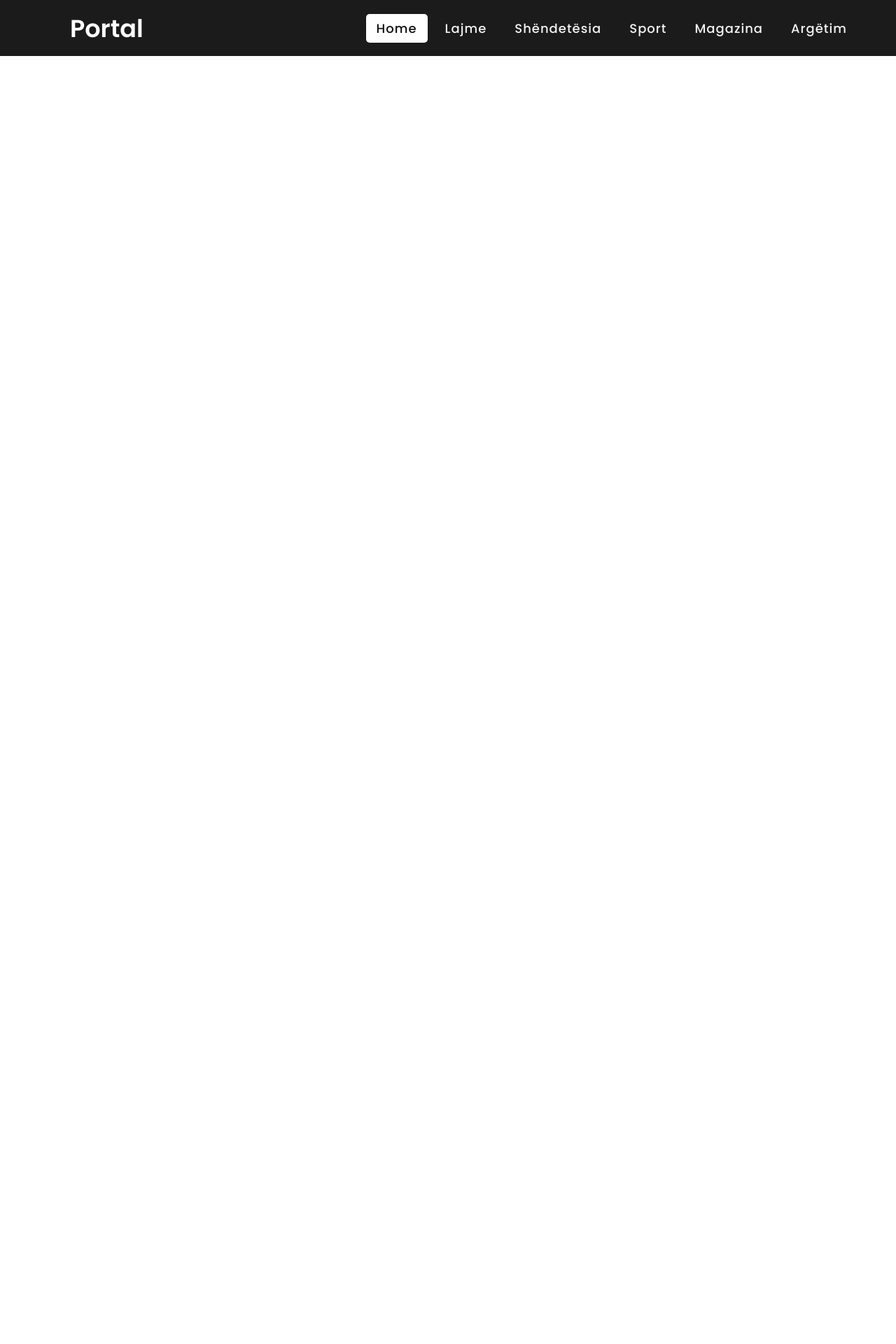
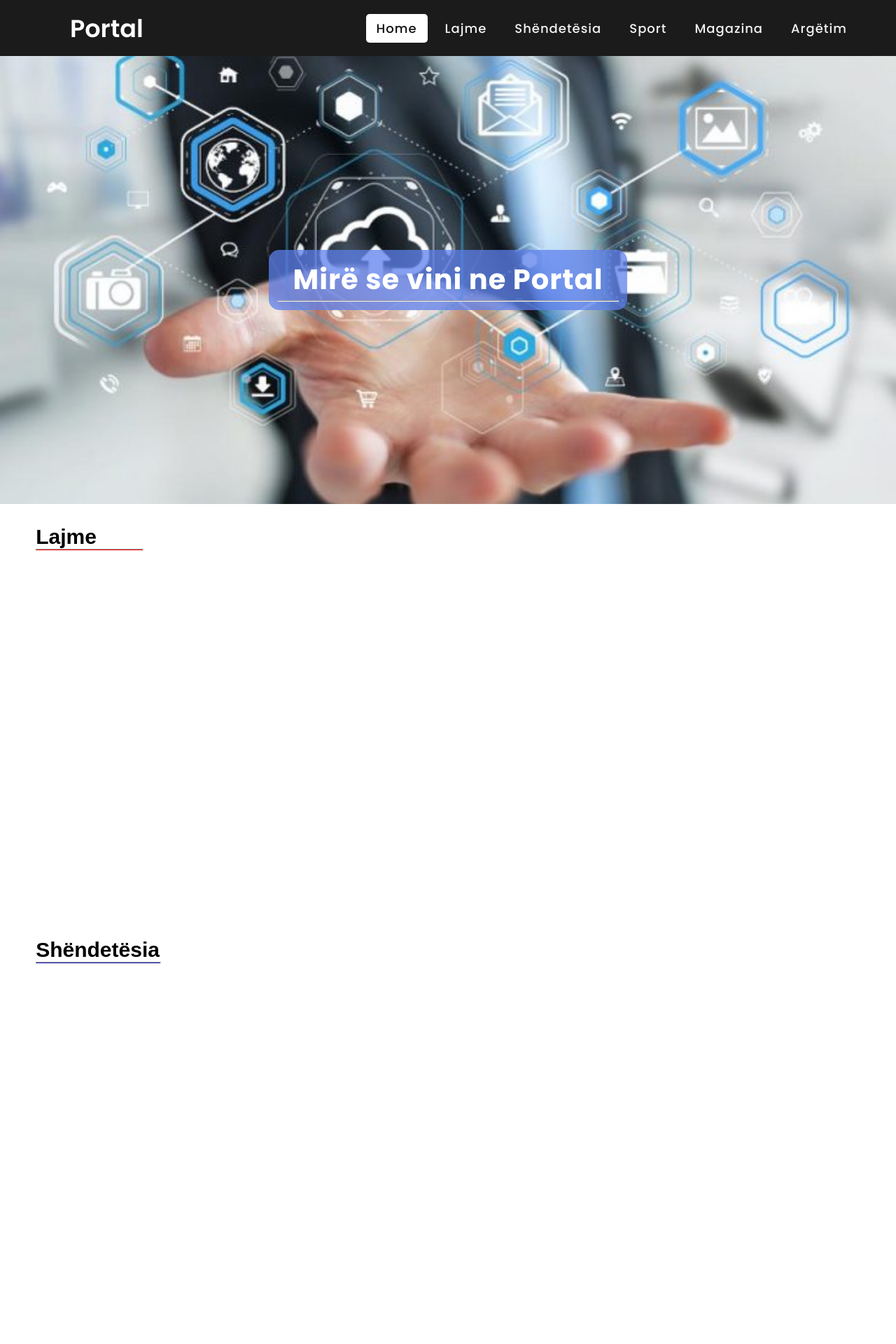
Before and after one commit to Aulon1/INT20_21_Gr21, a PHP site: page /portal.html in a window 1280 px wide. Shown: the top 1920 px of the page at 70% size. Before the commit the page ends 80 px from the top, so only its background shows below. Run offline with PHP 8.4, Linux system fonts and the light colour scheme; some libraries are stand-ins or nearby versions.

Commit message:
Home Sruktura dhe nje Modifkim te Argetimi

```diff
--- a/Argëtim.html
+++ b/Argëtim.html
@@ -26,7 +26,7 @@ Portal</div>
 </ul>
 
 </nav>
-<body>
+
 
 <div class="pjesa1">
   <button type="submit">Have Fun</button>
--- a/Snake.js
+++ b/Snake.js
@@ -25,8 +25,7 @@
       var dy = 0;
 
 
-      const restartButon = document.getElementById("restart");
-      document.addEventListener("click", gameRestart);
+
 
       // E merr id e canvasit
       const snakeboard = document.getElementById("snakeboard");
--- /dev/null
+++ b/portal.css
@@ -0,0 +1,169 @@
+*{
+    margin: 0;
+    padding: 0;
+    box-sizing: border-box;
+
+  }
+  /* Pjesa e fotografis e para */
+.pjesa1{
+    background-image: url(fotoHome.jpg);
+    display: flex;
+    align-items: center;
+    justify-content: center;
+    width: 100%;
+    height: 80vh;
+    background-size: cover;
+    background-position: center;
+
+}
+
+
+
+.pjesa1 h1{
+    background-color: rgba(94, 128, 238, 0.74);
+    color:  white;
+    border: none;
+    font-size: 40px;
+    padding: 12px;
+    border-radius: 15px;
+    width: 40%;
+    letter-spacing: 1px;
+    text-align: center;
+
+}
+ .pjesa1 h1:hover{
+
+    color: #111;
+    background: #fff;
+ }
+
+
+ .PjesaLajmeve{
+     width: 100%;
+     height: 70vh;
+     margin-top: 30px;
+
+ }
+
+ .Titulli1{
+    width: 20%;
+    margin-left: 4%;
+    }
+
+
+ .Titulli1 h2:hover{
+    opacity: 0.7;
+ }
+
+.Titulli1  hr{
+   background-color: red;
+   width: 60%;
+   height: 3px;
+}
+
+
+
+ .PjesaShendetesis{
+    width: 100%;
+    height: 70vh;
+    margin-top: 30px;
+ }
+
+ .Titulli2{
+   width: 20%;
+   margin-left: 4%;
+   }
+
+
+.Titulli2 h2:hover{
+   opacity: 0.7;
+}
+
+.Titulli2  hr{
+  background-color: rgb(28, 25, 184);
+  width: 70%;
+  height: 3px;
+}
+
+
+
+
+ .PjesaSport{
+    width: 100%;
+    height: 70vh;
+    margin-top: 30px;
+
+ }
+
+ .Titulli3{
+   width: 20%;
+   margin-left: 4%;
+   }
+
+
+.Titulli3 h2:hover{
+   opacity: 0.7;
+}
+
+.Titulli3  hr{
+  background-color: rgb(0, 255, 21);
+  width: 50%;
+  height: 3px;
+}
+
+
+
+
+
+
+ .PjesaMagazina{
+    width: 100%;
+    height: 70vh;
+    margin-top: 30px;
+ }
+
+
+ .Titulli4{
+   width: 20%;
+   margin-left: 4%;
+   }
+
+
+.Titulli4 h2:hover{
+   opacity: 0.7;
+}
+
+.Titulli4  hr{
+  background-color: rgb(146, 0, 151);
+  width: 60%;
+  height: 3px;
+}
+
+
+.PjesaArgetim{
+    width: 100%;
+    height: 70vh;
+    margin-top: 30px;
+ }
+
+  .Titulli5{
+   width: 20%;
+   margin-left: 4%;
+   }
+
+
+.Titulli5 h2:hover{
+   opacity: 0.7;
+}
+
+.Titulli5  hr{
+  background-color: rgb(204, 253, 28);
+  width: 60%;
+  height: 3px;
+}
+
+
+h2{
+   font-family: Arial,Helvetica,freesans,sans-serif;
+   font-size: 30px;
+}
--- a/portal.html
+++ b/portal.html
@@ -6,6 +6,7 @@
     <link rel="stylesheet" href="style.css">
     <script src="https://kit.fontawesome.com/a076d05399.js"></script>
     <meta name="viewport" content="width=device-width, initial-scale=1.0">
+    <link rel="stylesheet" href="portal.css">
   </head>
   <body>
     <nav>
@@ -24,5 +25,64 @@ Portal</div>
 <li><a href="Argëtim.html">Argëtim</a></li>
 </ul>
     </nav>
+
+
+    <div class="pjesa1">
+      <h1>Mirë se vini ne Portal
+
+        <hr>
+      </h1>
+
+    </div>
+
+    <div class="PjesaLajmeve">
+      <div class="Titulli1">
+      <a href="Lajme.html" style="text-decoration: none; color: black;";>
+       <h2>Lajme</h2>
+       <hr>
+       </a>
+       </div>
+    </div>
+
+
+    <div class="PjesaShendetesis">
+      <div class="Titulli2">
+      <a href="Shëndetësia.html" style="text-decoration: none; color: black";>
+        <h2>Shëndetësia</h2>
+        <hr>
+      </a>
+      </div>
+    </div>
+
+    <div class="PjesaSport">
+      <div class="Titulli3">
+      <a href="Sport.html" style="text-decoration: none; color: black";>
+        <h2>Sport</h2>
+        <hr>
+      </a>
+      </div>
+    </div>
+
+    <div class="PjesaMagazina">
+      <div class="Titulli4">
+      <a href="Magazina.html" style="text-decoration: none; color: black";>
+        <h2>Magazina</h2>
+        <hr>
+      </a>
+      </div>
+    </div>
+
+
+
+    <div class="PjesaArgetim">
+      <div class="Titulli5">
+      <a href="Argëtim.html" style="text-decoration: none; color: black";>
+        <h2>Argëtim</h2>
+        <hr>
+      </a>
+    </div>
+
+
+
 </body>
 </html>
```
Also changed, not shown: Argëtim.css (+4 -4 lines), fotoHome.jpg (added), fotohome2.jpg (added), fotohome3.png (added).
